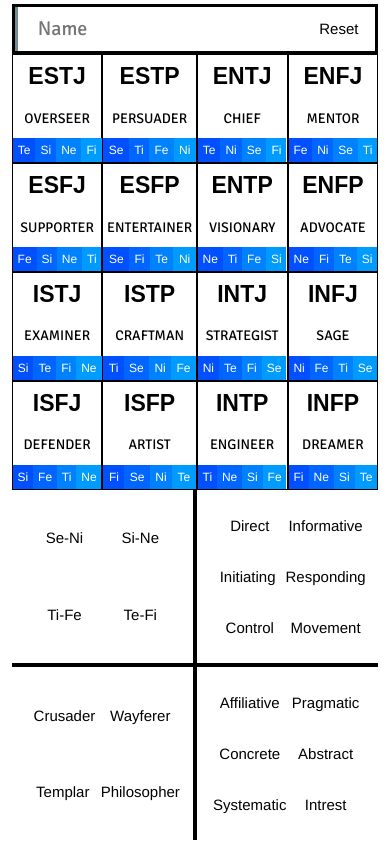
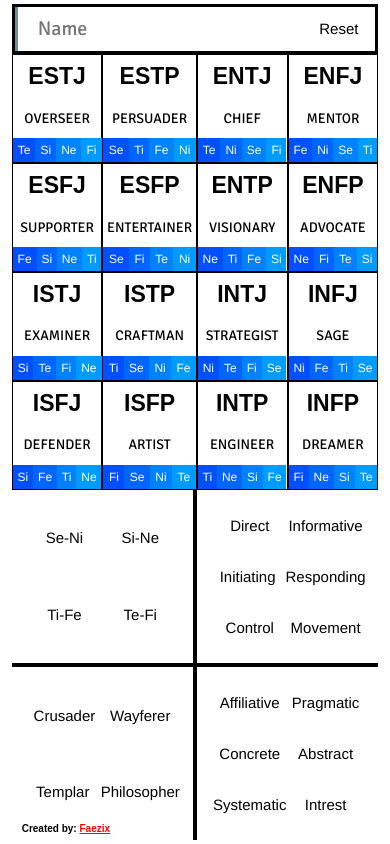
Before and after one commit to Faeziix/Type-Grid, a plain HTML site: page index.html in a window 390 px wide. Drawn offline with Linux system fonts and the light colour scheme.

Commit message:
Footer added

```diff
--- a/index.html
+++ b/index.html
@@ -213,6 +213,7 @@
             <div class="CF"><h2>Te</h2></div>
           </div>
         </div>
+        <h1 class="Footer">Created by: <span>Faezix</span></h1>
       </div>
 
       <div class="section2">
--- a/style.css
+++ b/style.css
@@ -228,7 +228,20 @@ Type Grid Setup
   border-top: solid 2px;
 }
 
+.Footer {
+  position: absolute;
+  text-align: center;
+  bottom: 64px;
+  margin:10px;
+  font-family: Arial, Helvetica, sans-serif;
+  font-size:1.5em;
+}
 
+span {
+  text-decoration: underline;
+  color: red;
+
+}
 
 @media only screen and (max-width: 1100px) {
   .TypeGrid-Setup {
@@ -260,4 +273,9 @@ Type Grid Setup
   .type {
     font-size: 10px;
   }
+
+  .Footer {
+    bottom: 0;
+    font-size: 1em;
+  }
 }
```
